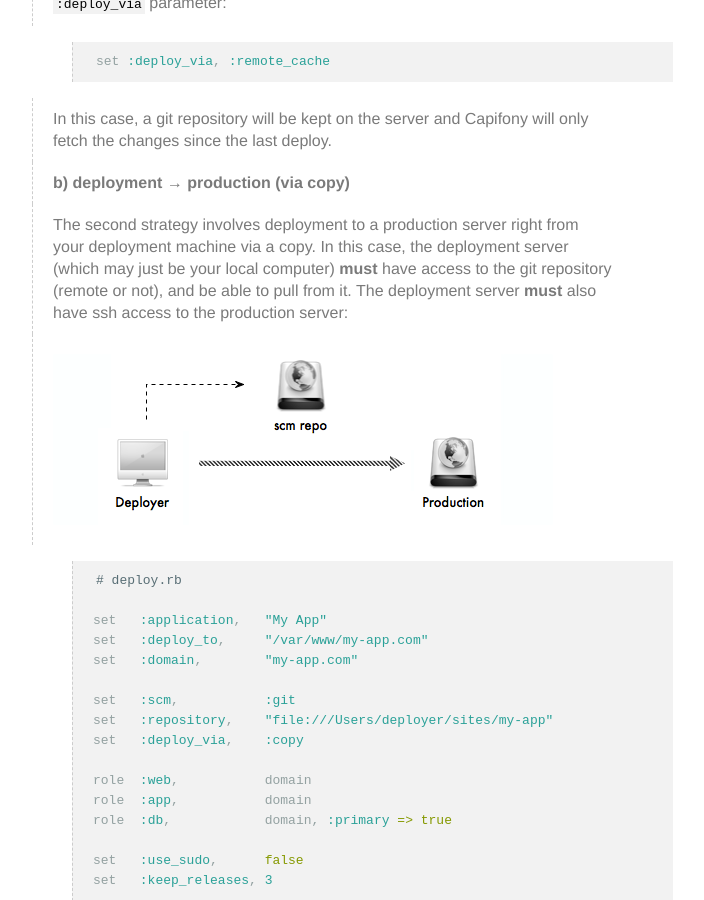
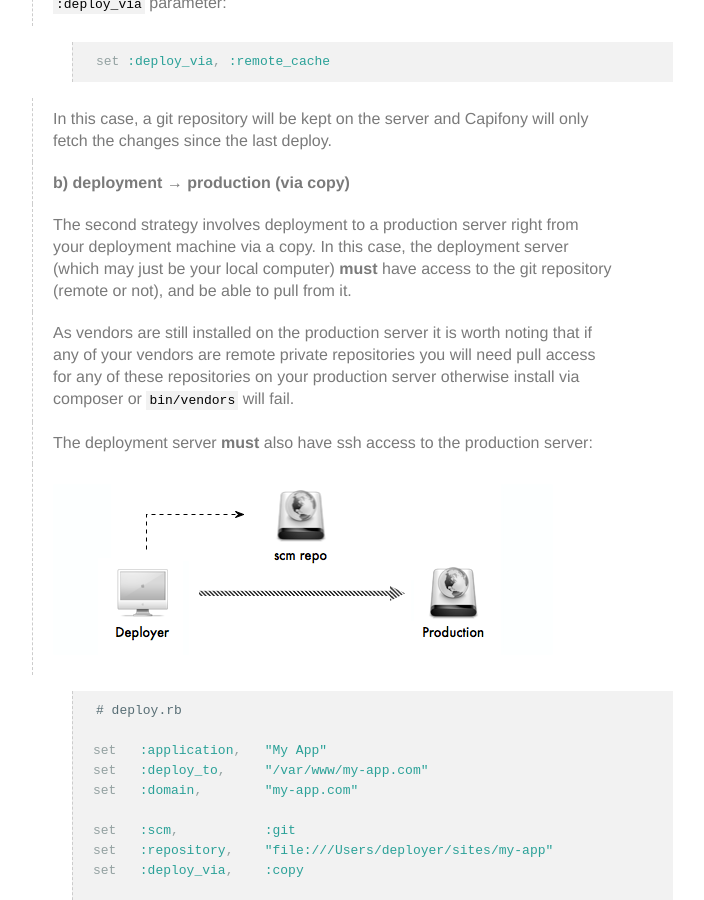
Before and after one commit to everzet/capifony, a Jekyll site: the page built from index.markdown, in a window 1280 px wide and 900 px high, scrolled down 1767 px. Shown: the whole window, without its empty margins (288-992 px from the left). Built offline with Jekyll 4.4.1, drawn with Linux system fonts in a browser that asks for light colours; nearby versions of some CDN libraries.

Commit message:
Update index.markdown

```diff
--- a/index.markdown
+++ b/index.markdown
@@ -86,6 +86,12 @@ The second strategy involves deployment to a production server right from your
 deployment machine via a copy.
 In this case, the deployment server (which may just be your local computer) **must**
 have access to the git repository (remote or not), and be able to pull from it.
+
+As vendors are still installed on the production server it is worth noting that
+if any of your vendors are remote private repositories you will need pull access
+for any of these repositories on your production server otherwise install via composer
+or `bin/vendors` will fail.
+
 The deployment server **must** also have ssh access to the production server:
 
 ![](/images/strategy_b.png)
```
